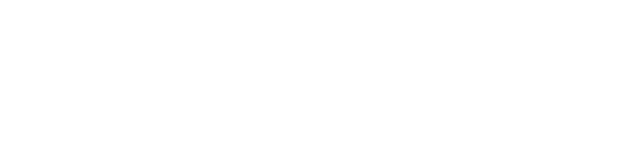
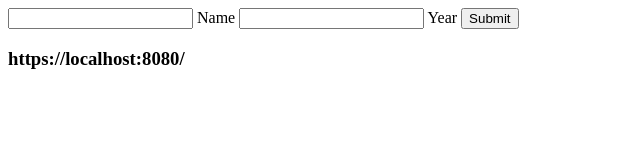
Before and after one commit to acciojob/sharable-urls-Toshika-02, a website: page main.html in a window 1280 px wide. Shown: the whole page, without its empty margins (0-640 px from the left). Drawn offline with Linux system fonts and the light colour scheme.

Commit message:
created a submission

```diff
--- a/main.html
+++ b/main.html
@@ -1,6 +1,15 @@
 <!DOCTYPE html>
 <html>
   <body>
+	  <form>
+		  <input id="name" type="text" name="name">
+		  <label id="name">Name</label>
+		  <input type="number" id="year" name="year">
+		  <label id=number>Year</label>
+		  <button id="button" type="button" onclick= "Submit()">Submit</button>
+		  <h3 id="url">https://localhost:8080/</h3>
+
+	  </form>
     <script type="text/javascript" src="./script.js">
 </script>
   </body>
```
